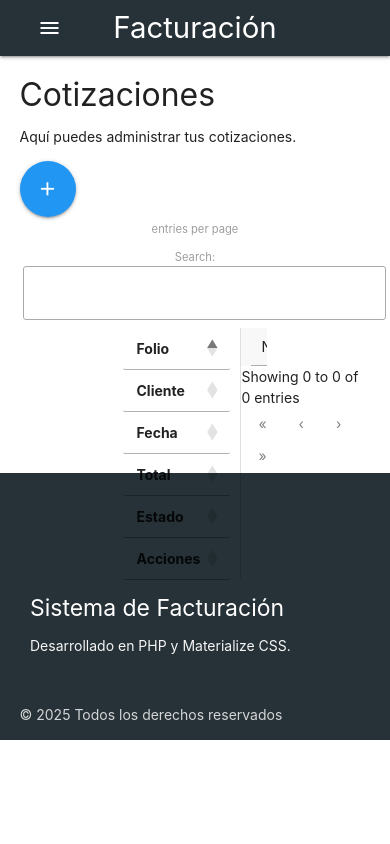
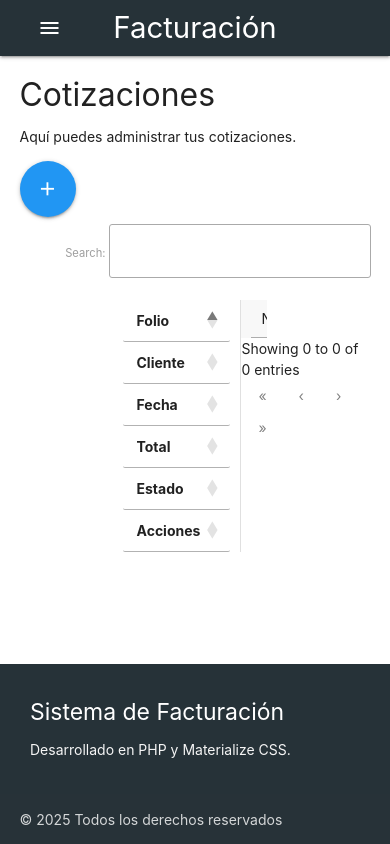
Before and after one commit to israelkaisa/facturacionTest, a PHP site: page /index.php?page=quotes in a window 390 px wide. Run offline with PHP 8.4, Linux system fonts and the light colour scheme; the visitor is signed in with stand-in values (Sample User, id 1); data that the repository does not hold is empty; some libraries are stand-ins or nearby versions.

Commit message:
This commit implements the first phase of planned improvements, focusing on UI/UX adjustments and simple client-side validations.
**UI/UX Enhancements:**
- The main navigation menu has been reordered to follow the logical document workflow (Quotes -> Orders -> Invoices).
- The layout for all DataTables has been improved by placing the export buttons and search filter on a single row.
- A sticky footer has been implemented using CSS to improve the layout on pages with less content.

**Simple Validations:**
- Added HTML5 `maxlength` and `pattern` attributes to the Product and Customer forms to enforce basic data format rules for fields like SKU, SAT Keys, Postal Code, and Phone.
- Added JavaScript validation to all document forms to prevent a due/delivery date from being set earlier than the emission date (or today's date for quotes).

```diff
--- a/assets/css/style.css
+++ b/assets/css/style.css
@@ -1 +1,30 @@
-/* Custom styles will go here */
+/* Custom Styles */
+
+/* Makes sure the footer is at the bottom */
+body {
+    display: flex;
+    min-height: 100vh;
+    flex-direction: column;
+}
+
+main {
+    flex: 1 0 auto;
+    padding-bottom: 2rem;
+}
+
+/* Custom styles for DataTables */
+.dt-header {
+    display: flex;
+    justify-content: space-between;
+    align-items: center;
+    margin-bottom: 1rem;
+}
+
+.dt-header .dt-search {
+    margin-left: auto;
+}
+
+.dt-header .dt-search input {
+    width: 250px; /* Make search input thinner */
+    margin-left: 1rem;
+}
--- a/assets/js/main.js
+++ b/assets/js/main.js
@@ -113,7 +113,7 @@ function initializeDataTable(tableSelector, pageTitle) {
 
     // Otherwise, initialize it and return the new instance
     return $(tableSelector).DataTable({
-        dom: '<"top"lfB>rt<"bottom"ip><"clear">',
+        dom: '<"dt-header"Bf>rt<"dt-footer"ip>',
         buttons: [
             {
                 extend: 'excelHtml5',
@@ -682,6 +682,14 @@ async function handleInvoiceFormPage() {
     form.addEventListener('submit', async (e) => {
         e.preventDefault();
 
+        // --- Date Validation ---
+        const emissionDate = new Date(form.elements['date'].value);
+        const dueDate = new Date(form.elements['due_date'].value);
+        if (dueDate < emissionDate) {
+            M.toast({ html: 'La fecha de vencimiento no puede ser anterior a la fecha de emisión.' });
+            return;
+        }
+
         const subtotal = parseFloat(document.getElementById('invoice-subtotal').textContent.replace('$', ''));
         const tax = parseFloat(document.getElementById('invoice-tax').textContent.replace('$', ''));
         const total = parseFloat(document.getElementById('invoice-total').textContent.replace('$', ''));
@@ -886,6 +894,16 @@ async function handleQuoteFormPage() {
 
     form.addEventListener('submit', async (e) => {
         e.preventDefault();
+
+        // --- Date Validation ---
+        const today = new Date();
+        today.setHours(0, 0, 0, 0); // Normalize today's date
+        const dueDate = new Date(form.elements['due_date'].value);
+        if (dueDate < today) {
+            M.toast({ html: 'La fecha de vencimiento no puede ser anterior a hoy.' });
+            return;
+        }
+
         const subtotal = parseFloat(document.getElementById('quote-subtotal').textContent.replace('$', ''));
         const tax = parseFloat(document.getElementById('quote-tax').textContent.replace('$', ''));
         const total = parseFloat(document.getElementById('quote-total').textContent.replace('$', ''));
@@ -1081,6 +1099,15 @@ async function handleOrderFormPage() {
 
     form.addEventListener('submit', async (e) => {
         e.preventDefault();
+
+        // --- Date Validation ---
+        const emissionDate = new Date(form.elements['date'].value);
+        const dueDate = new Date(form.elements['due_date'].value);
+        if (dueDate < emissionDate) {
+            M.toast({ html: 'La fecha de entrega no puede ser anterior a la fecha de emisión.' });
+            return;
+        }
+
         const subtotal = parseFloat(document.getElementById('order-subtotal').textContent.replace('$', ''));
         const tax = parseFloat(document.getElementById('order-tax').textContent.replace('$', ''));
         const total = parseFloat(document.getElementById('order-total').textContent.replace('$', ''));
--- a/templates/customers.php
+++ b/templates/customers.php
@@ -41,7 +41,7 @@
                     <label for="customer-address">Dirección Fiscal</label>
                 </div>
                 <div class="input-field">
-                    <input id="customer-postal-code" type="text" name="postal_code" required>
+                    <input id="customer-postal-code" type="text" name="postal_code" required pattern="[0-9]{5,6}" title="5 a 6 dígitos numéricos.">
                     <label for="customer-postal-code">Código Postal</label>
                 </div>
                 <div class="input-field">
@@ -49,7 +49,7 @@
                     <label for="customer-email">Email</label>
                 </div>
                 <div class="input-field">
-                    <input id="customer-phone" type="text" name="phone">
+                    <input id="customer-phone" type="tel" name="phone" pattern="[0-9]{10}" title="10 dígitos numéricos.">
                     <label for="customer-phone">Teléfono</label>
                 </div>
             </form>
--- a/templates/header.php
+++ b/templates/header.php
@@ -22,9 +22,9 @@
             <a href="index.php" class="brand-logo">Facturación</a>
             <a href="#" data-target="mobile-nav" class="sidenav-trigger"><i class="material-icons">menu</i></a>
             <ul class="right hide-on-med-and-down">
-                <li><a href="index.php?page=invoices">Facturas</a></li>
                 <li><a href="index.php?page=quotes">Cotizaciones</a></li>
                 <li><a href="index.php?page=orders">Órdenes de Venta</a></li>
+                <li><a href="index.php?page=invoices">Facturas</a></li>
                 <li><a href="index.php?page=products">Productos</a></li>
                 <li><a href="index.php?page=customers">Clientes</a></li>
                 <li><a class="dropdown-trigger" href="#!" data-target="dropdown-sat-catalogs">Catálogos SAT<i class="material-icons right">arrow_drop_down</i></a></li>
@@ -42,9 +42,9 @@
     </ul>
 
     <ul class="sidenav" id="mobile-nav">
-        <li><a href="index.php?page=invoices">Facturas</a></li>
         <li><a href="index.php?page=quotes">Cotizaciones</a></li>
         <li><a href="index.php?page=orders">Órdenes de Venta</a></li>
+        <li><a href="index.php?page=invoices">Facturas</a></li>
         <li><a href="index.php?page=products">Productos</a></li>
         <li><a href="index.php?page=customers">Clientes</a></li>
         <li class="divider"></li>
--- a/templates/products.php
+++ b/templates/products.php
@@ -30,11 +30,11 @@
                 <input type="hidden" id="product-id" name="id">
                 <div class="row">
                     <div class="input-field col s6">
-                        <input id="product-sku" type="text" name="sku" required>
+                        <input id="product-sku" type="text" name="sku" required maxlength="10">
                         <label for="product-sku">SKU (Código Interno)</label>
                     </div>
                     <div class="input-field col s6">
-                        <input id="product-sat-key" type="text" name="sat_product_key" required>
+                        <input id="product-sat-key" type="text" name="sat_product_key" required pattern="[0-9]{1,8}" title="Hasta 8 dígitos numéricos.">
                         <label for="product-sat-key">Clave de Producto/Servicio (SAT)</label>
                     </div>
                 </div>
```
